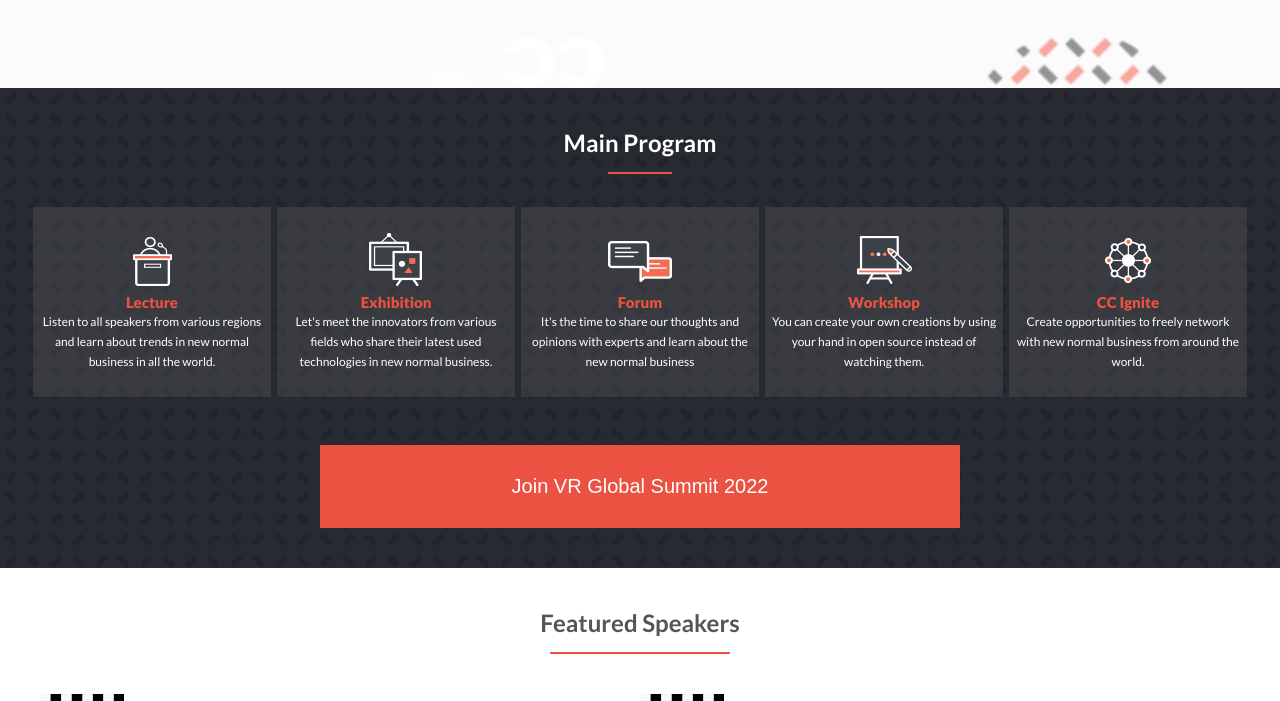
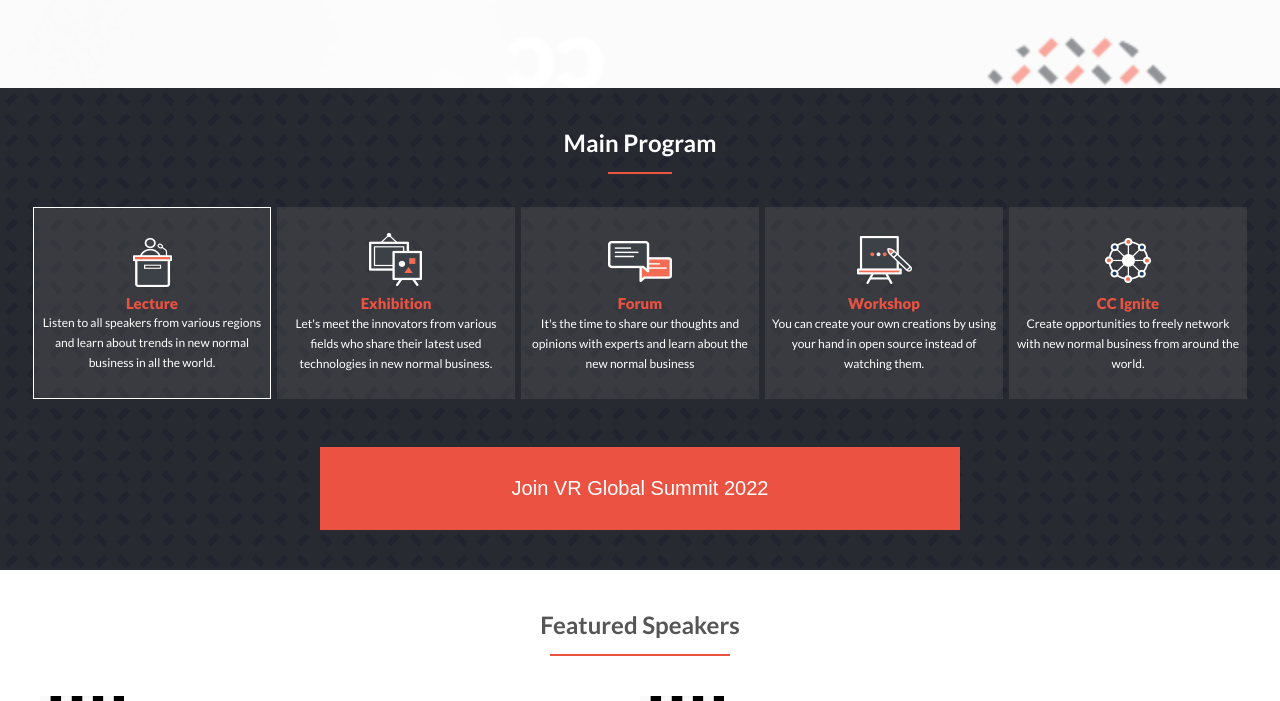
Before and after one commit to saqibjavaiddev/HTML-CSS-and-JS-Final-Capstone, a plain HTML site: page index.html in a window 1280 px wide. In both pictures the pointer is over the element 152 px from the left and 1024 px from the top of the page. Shown: the part 723-1424 px from the top of the page. Drawn offline with Linux system fonts and the light colour scheme; a web font is replaced by a local one.

Commit message:
Added effect on hover for user interaction

```diff
--- a/assets/index.css
+++ b/assets/index.css
@@ -107,6 +107,16 @@ h2.eventime{
   margin: 20px;
 }
 
+.main_List_item:hover {
+  display: grid;
+  grid-template-columns: 18% 18% 58%;
+  background-color: #5f5f5f50;
+  grid-column-gap: 3%;
+  border: 1px solid white;
+  padding: 4% 1%;
+  margin: 20px;
+}
+
 .main_List_item_SubItem {
   align-self: center;
   font-size: 15px;
@@ -132,6 +142,16 @@ h2.eventime{
   color: #fff;
   border-style: none;
   font-size: 20px;
+  cursor: pointer;
+}
+
+.main-btn:hover {
+  padding: 30px 15%;
+  background-color: #fff;
+  color: #ec5242;
+  border: 1px solid #ec5242;
+  font-size: 20px;
+  cursor: pointer;
 }
 
 .speakers {
@@ -314,6 +334,15 @@ h2.eventime{
     text-align: center;
   }
 
+  .main_List_item:hover {
+    display: grid;
+    grid-template-columns: 100%;
+    background-color: #5f5f5f50;
+    padding: 10% 2%;
+    margin: 3px;
+    text-align: center;
+  }
+
   .main_List_item_SubItem {
     font-size: 12px;
     font-weight: 400;
```
